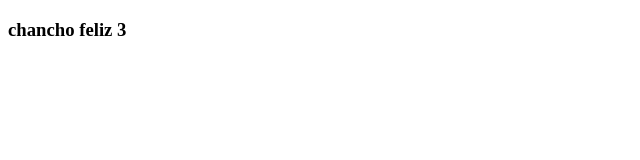
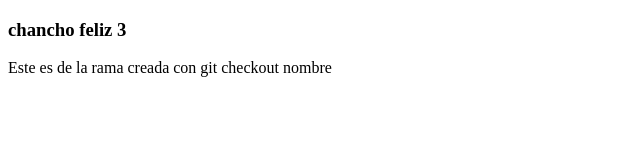
Before and after one commit to Termux-Master93/Prueba_elvis, a plain HTML site: page archivo3.html in a window 1280 px wide. Shown: the whole page, without its empty margins (0-640 px from the left). Drawn offline with Linux system fonts and the light colour scheme.

Commit message:
actualizando archivo en la otra rama

```diff
--- a/archivo3.html
+++ b/archivo3.html
@@ -8,5 +8,6 @@
 </head>
 <body>
     <h3>chancho feliz 3</h3>
+    <span>Este es de la rama creada con git checkout nombre</span>
 </body>
 </html>
```
